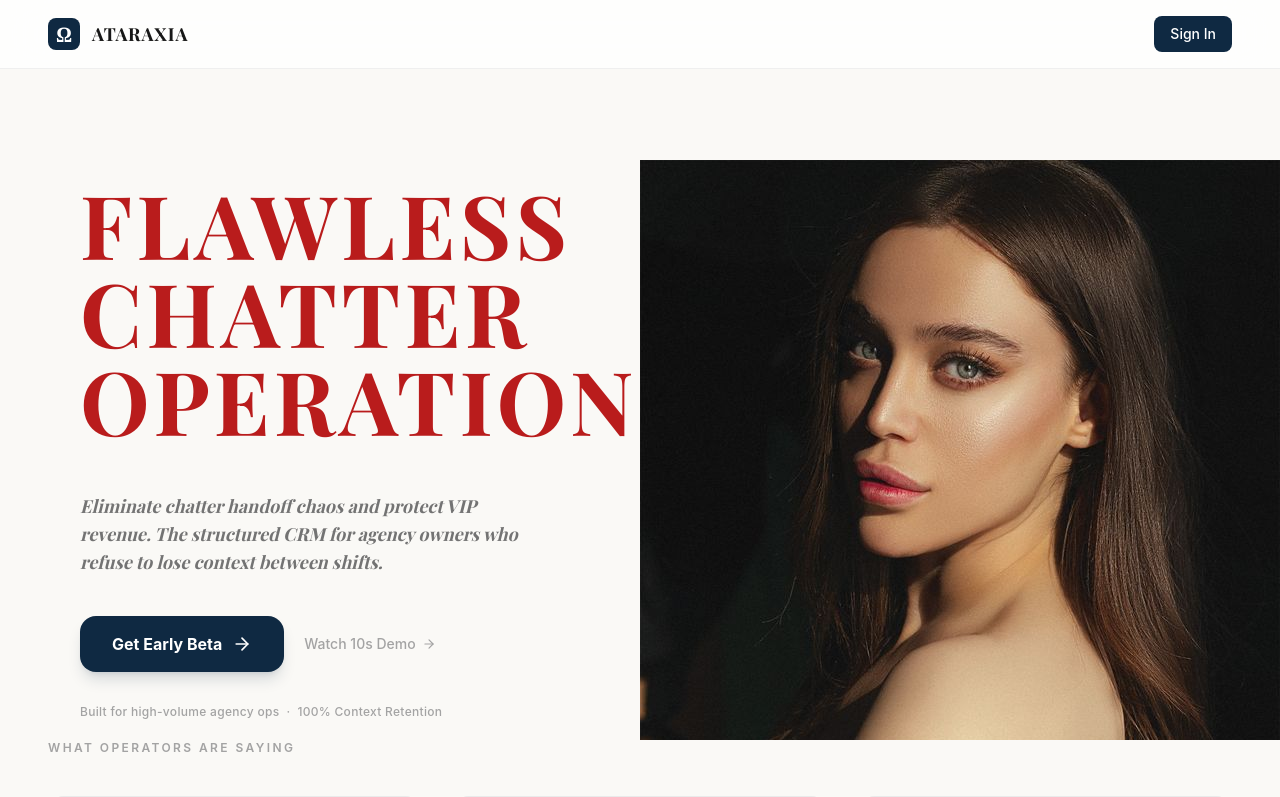
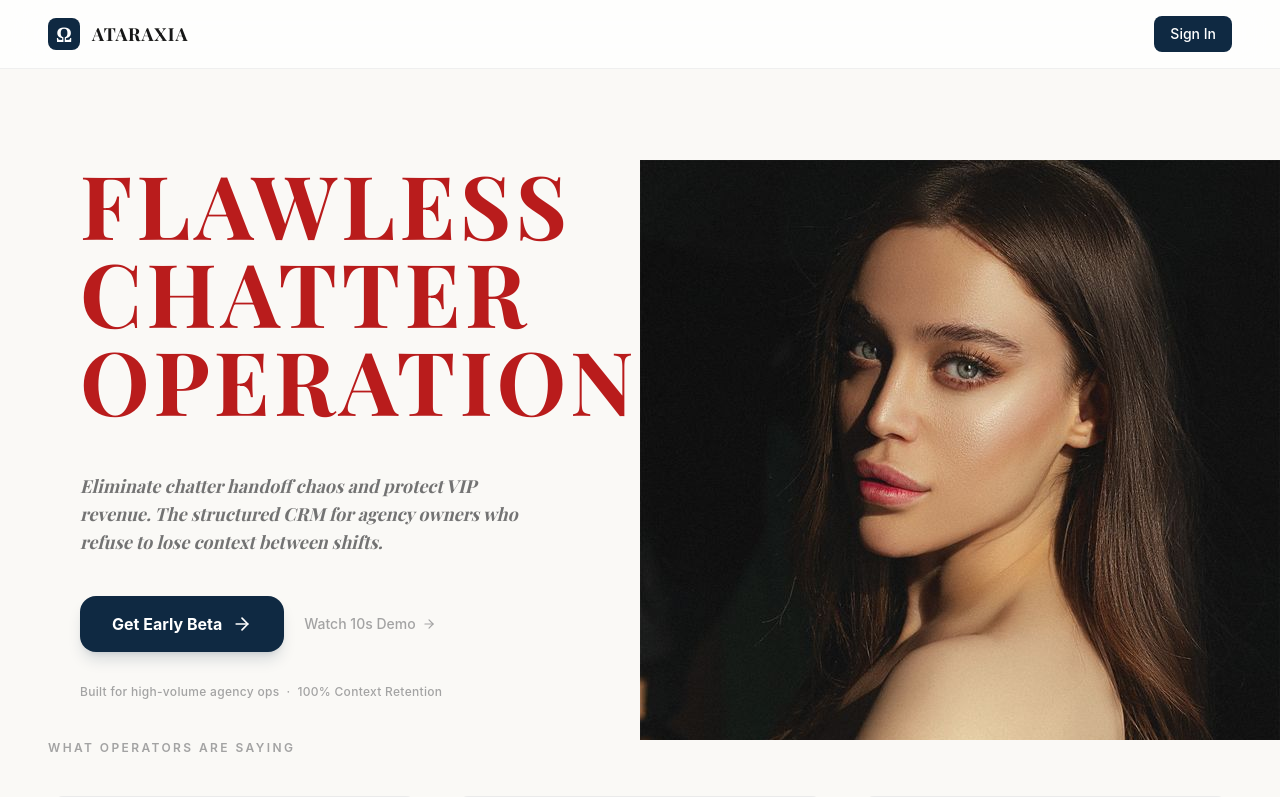
Before and after one commit to israelwerku-hash/creator-growth-ai, a Next.js app: page / in a window 1280 px wide. Shown: the top 797 px of the page. Built offline with nearby package versions, Linux system fonts and the light colour scheme; no server answers.

Commit message:
feat: align hero grid parent container to top with items-start

```diff
--- a/src/app/page.tsx
+++ b/src/app/page.tsx
@@ -37,7 +37,7 @@ export default function LandingPage() {
       <main>
         {/* 2. Editorial Hero Section — Light Mode Split Layout */}
         <section className="relative w-full overflow-hidden bg-[#FAF9F6]">
-          <div className="relative z-10 grid grid-cols-1 lg:grid-cols-2 items-center pt-32 sm:pt-40">
+          <div className="relative z-10 grid grid-cols-1 lg:grid-cols-2 items-start pt-32 sm:pt-40">
 
             {/* Left Column — Copy & CTA */}
             <div className="flex flex-col items-start max-w-xl px-6 sm:px-8 lg:pl-12 xl:pl-20 pb-20 sm:pb-28 lg:pb-0">
```
